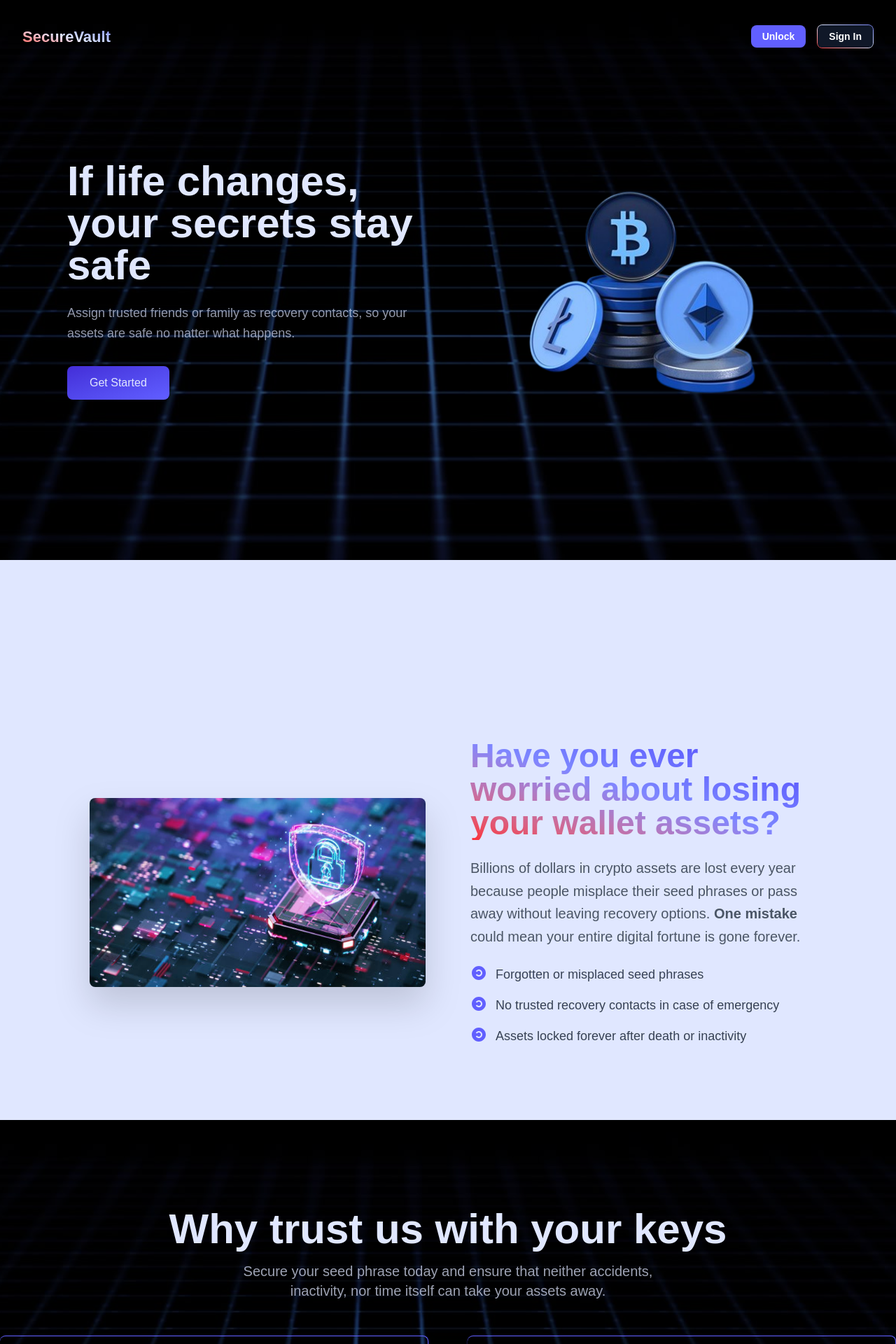
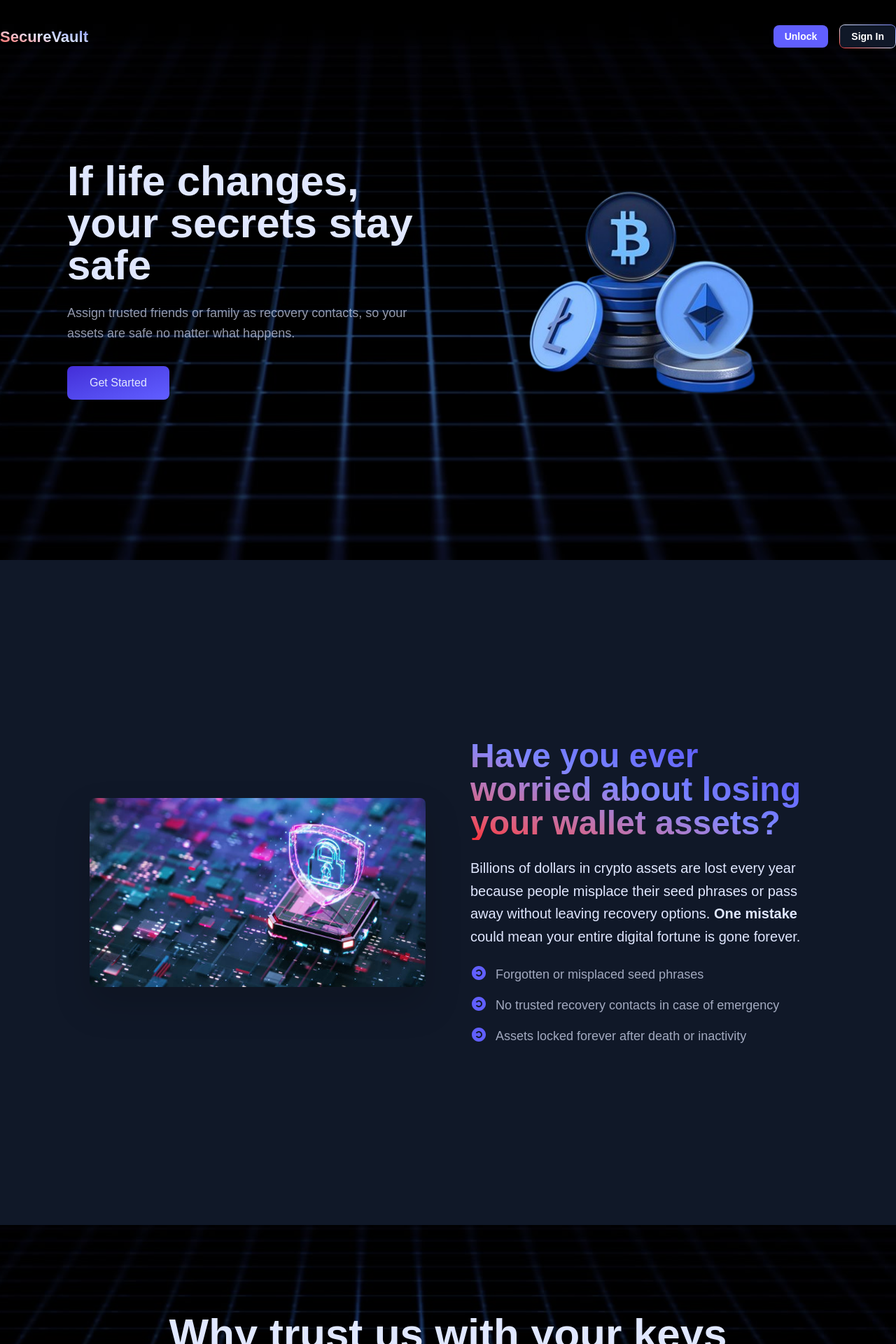
Before and after one commit to dimka90/SecureVault, a Next.js app in the folder frontend/: page / in a window 1280 px wide. Shown: the top 1920 px of the page at 70% size. Built offline with nearby package versions, Linux system fonts and the light colour scheme; no server answers.

Commit message:
UI adjustment

```diff
--- a/frontend/components/Faq.tsx
+++ b/frontend/components/Faq.tsx
@@ -39,7 +39,7 @@ const FAQ = () => {
   };
 
   return (
-    <section className="relative py-10 md:py-32 px-6 sm:px-12 md:px-20 lg:px-32 bg-black/40">
+    <section className="py-10 md:py-32 px-6 sm:px-12 md:px-20 lg:px-32 min-h-screen bg-black/40">
       <motion.div
         initial={{ opacity: 0, y: 40 }}
         whileInView={{ opacity: 1, y: 0 }}
--- a/frontend/components/Feature.tsx
+++ b/frontend/components/Feature.tsx
@@ -11,7 +11,7 @@ import { GrFingerPrint } from "react-icons/gr";
 const Feature = () => {
   return (
     <section className=" flex items-center justify-center ">
-      <div className="relative text-indigo-100 py-8 md:py-24 w-full bg-black/40 md:h-screen min-h-screen">
+      <div className="text-indigo-100 py-8 md:py-24 w-full bg-black/40 min-h-screen">
         <motion.div
           initial={{ opacity: 0, y: 0 }}
           whileInView={{ opacity: 1, y: 30 }}
--- a/frontend/components/Footer.tsx
+++ b/frontend/components/Footer.tsx
@@ -7,7 +7,7 @@ import { FaSquareGithub } from "react-icons/fa6";
 
 export default function Footer() {
   return (
-    <footer className="text-gray-900 bg-indigo-100">
+    <footer className="text-indigo-100 bg-gray-900/90">
       <div className=" px-6 py-12">
         <div className="flex flex-col md:flex-row justify-center gap-10 md:gap-0 mx-10 md:justify-between md:items-start">
           <div>
@@ -21,7 +21,7 @@ export default function Footer() {
           </div>
 
           <div>
-            <h3 className=" text-gray-900/30 font-semibold mb-3">Learn more</h3>
+            <h3 className=" text-indigo-100/60 font-semibold mb-3">Learn more</h3>
             <ul className="space-y-2 text-sm">
               <li><Link href="/" className="hover:text-indigo-400 text-base">Home</Link></li>
               <li><Link href="/signup" className="hover:text-indigo-400 text-base">Sign up</Link></li>
@@ -31,7 +31,7 @@ export default function Footer() {
           </div>
 
           <div className="hidden md:block">
-            <h3 className="text-gray-900/30 font-semibold mb-3">Resources</h3>
+            <h3 className="text-indigo-100/60 font-semibold mb-3">Resources</h3>
             <ul className="space-y-2 text-sm">
               <li><Link href="#" className="hover:text-indigo-400 text-base">Docs</Link></li>
               <li><Link href="#" className="hover:text-indigo-400 text-base">Features</Link></li>
@@ -41,7 +41,7 @@ export default function Footer() {
           </div>
 
           <div>
-            <h3 className="text-gray-900/30 font-semibold mb-3">Follow Us</h3>
+            <h3 className="text-indigo-100/60 font-semibold mb-3">Follow Us</h3>
             <div className="flex space-x-4">
               <Link href="#" className="hover:text-indigo-400 text-2xl">
                 <FaSquareXTwitter />
--- a/frontend/components/Navbar.tsx
+++ b/frontend/components/Navbar.tsx
@@ -27,7 +27,7 @@ const Navbar = () => {
       animate={{ y: 0 }}
       transition={{ duration: 0.6, ease: "easeOut" }}
     >
-      <div className="max-w-7xl mx-auto px-4 sm:px-6 lg:px-8">
+      <div className="max-w-7xl mx-auto px-4 sm:px-6 lg:px-0">
         <div className="flex items-center justify-between h-16">
           {/* Logo */}
           <Link
--- a/frontend/components/Problem.tsx
+++ b/frontend/components/Problem.tsx
@@ -7,7 +7,12 @@ import { RiCopyleftFill } from "react-icons/ri";
 
 const Problem = () => {
   return (
-    <section className="relative py-16 md:py-64 px-6 xs:px-10 md:px-20 lg:px-32 bg-indigo-100 md:h-screen">
+    <motion.section
+            initial={{ opacity: 0, y: 40 }}
+            whileInView={{ opacity: 1, y: 0 }}
+            transition={{ duration: 1, delay: 0.2, ease: "easeOut" }}
+            viewport={{ once: false, amount: 0.3 }}
+            className="py-16 md:py-64 px-6 xs:px-10 md:px-20 lg:px-32 bg-gray-900 min-h-screen">
       <motion.div
         initial={{ opacity: 0, y: 50 }}
         whileInView={{ opacity: 1, y: 0 }}
@@ -18,7 +23,7 @@ const Problem = () => {
         <div className="flex justify-center">
           <Image
             src="/problem7.jpg"
-            alt="Lost Wallet"
+            alt="Problem"
             width={700}
             height={200}
             className="drop-shadow-2xl rounded-lg"
@@ -35,14 +40,14 @@ const Problem = () => {
             Have you ever worried about losing your wallet assets?
           </h2>
 
-          <p className="md:text-xl text-lg text-gray-600 leading-relaxed mb-6">
+          <p className="md:text-xl text-lg text-indigo-100 leading-relaxed mb-6">
             Billions of dollars in crypto assets are lost every year because
             people misplace their seed phrases or pass away without leaving
             recovery options. <span className="font-semibold">One mistake</span>{" "}
             could mean your entire digital fortune is gone forever.
           </p>
 
-          <ul className="space-y-4 text-gray-700">
+          <ul className="space-y-4 text-indigo-100/70">
             <li className="flex items-start gap-3 text-lg">
               <span className="text-indigo-500 text-2xl"><RiCopyleftFill /></span>
               Forgotten or misplaced seed phrases
@@ -58,7 +63,7 @@ const Problem = () => {
           </ul>
         </motion.div>
       </motion.div>
-    </section>
+    </motion.section>
   );
 };
 
--- a/frontend/components/Step.tsx
+++ b/frontend/components/Step.tsx
@@ -10,7 +10,7 @@ const Step = () => {
         whileInView={{ opacity: 1, y: 0 }}
         transition={{ duration: 1, delay: 0.2, ease: "easeOut" }}
         viewport={{ once: false, amount: 0.3 }}
-        className="relative py-10 md:py-40 px-6 sm:px-12 md:px-20 lg:px-32 bg-gray-900 md:h-screen">
+        className="py-10 md:py-40 px-6 sm:px-12 md:px-20 lg:px-32 bg-gray-900 min-h-screen">
         <motion.h2
             initial={{ opacity: 0, y: 40 }}
             whileInView={{ opacity: 1, y: 0 }}
--- a/frontend/components/Testimonials.tsx
+++ b/frontend/components/Testimonials.tsx
@@ -32,7 +32,7 @@ export default function Testimonials() {
   ];
 
   return (
-    <section className="relative overflow-hidden md:pt-20  h-screen">
+    <section className="md:pt-20  min-h-screen">
       <div className="bg-indigo-100 pb-20">
         <h2 className="font-bold text-center text-[33px] sm:text-5xl bg-gradient-to-tr from-red-500 via-indigo-400 to-indigo-600 bg-clip-text text-transparent pt-10 sm:pt-20">
           What Our Users Say
```
